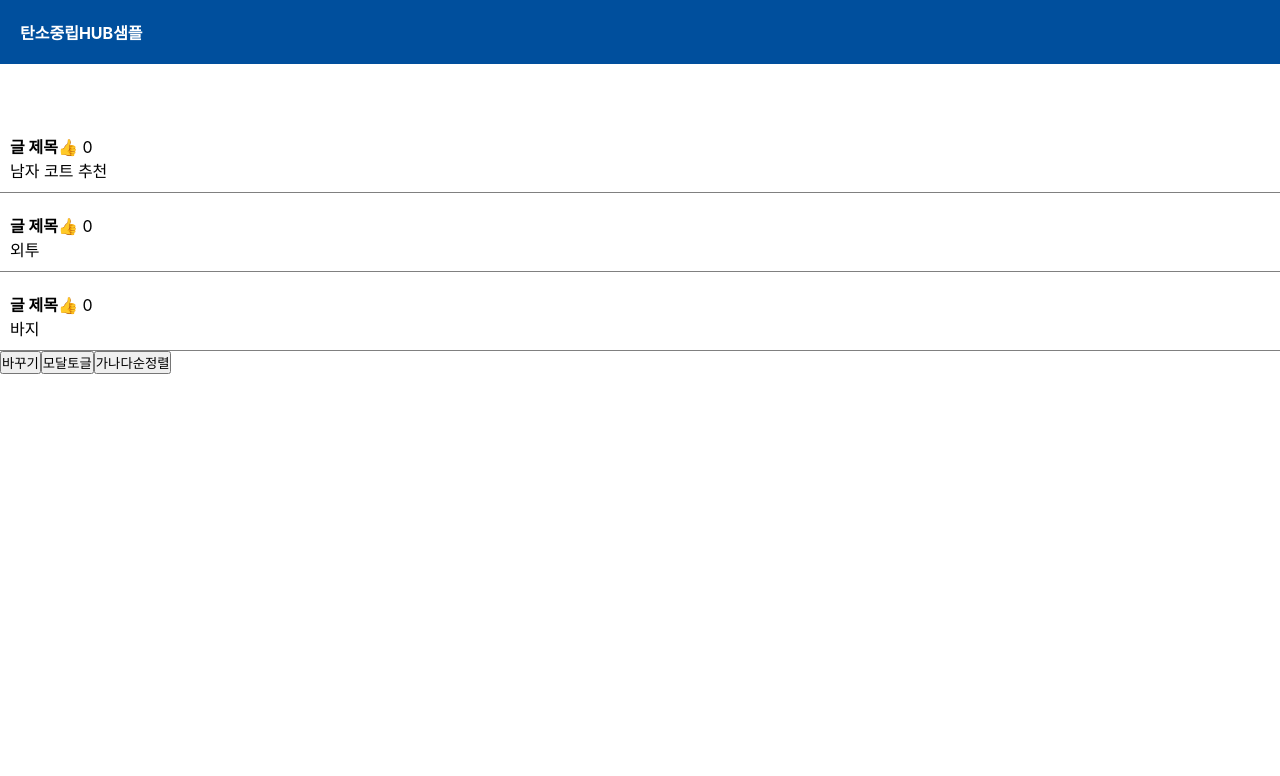
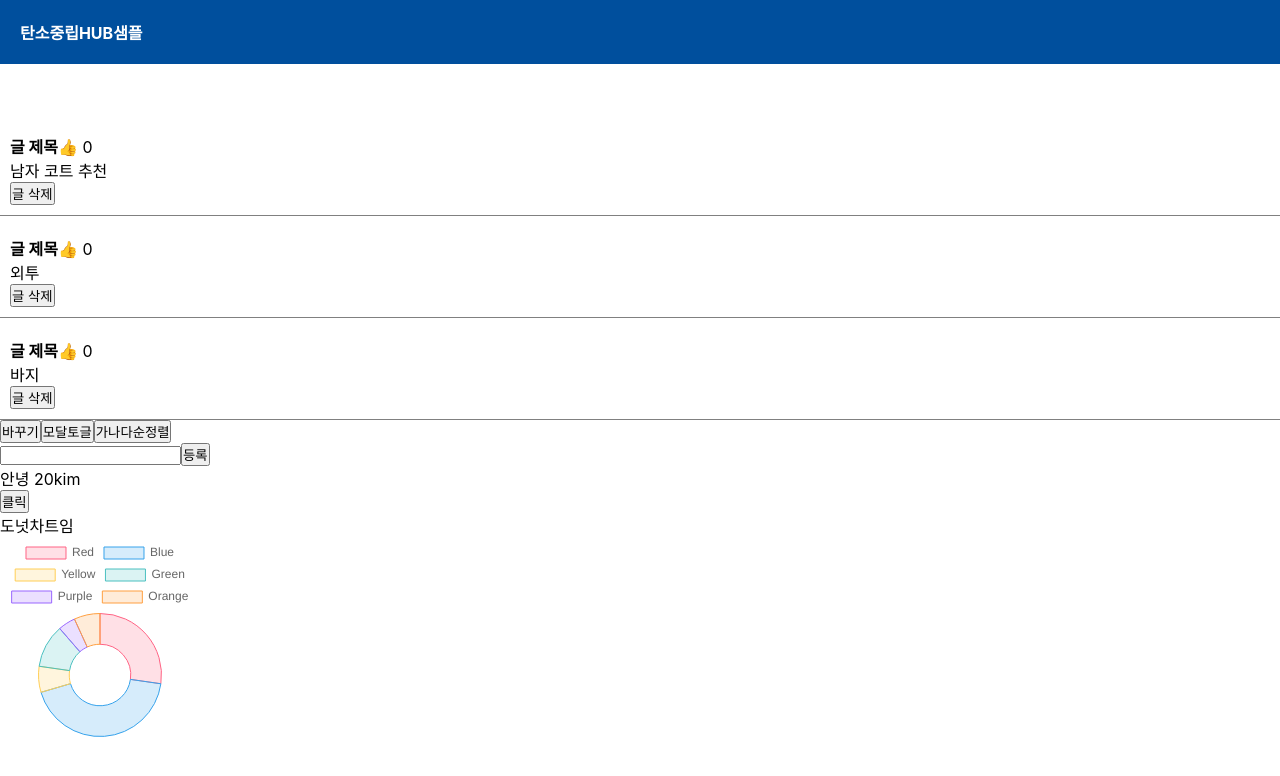
Before and after one commit to dlxorb96/React_study, a React (Create React App) app: page / in a window 1280 px wide. Shown: the top 776 px of the page. Built offline with nearby package versions, Linux system fonts and the light colour scheme.

Commit message:
chart js 추가

```diff
--- a/package.json
+++ b/package.json
@@ -6,7 +6,9 @@
     "@testing-library/jest-dom": "^5.17.0",
     "@testing-library/react": "^13.4.0",
     "@testing-library/user-event": "^13.5.0",
+    "chart.js": "^4.4.1",
     "react": "^18.2.0",
+    "react-chartjs-2": "^5.2.0",
     "react-dom": "^18.2.0",
     "react-scripts": "5.0.1",
     "web-vitals": "^2.1.4"
--- a/src/App.js
+++ b/src/App.js
@@ -2,6 +2,9 @@
 
 import { useState } from 'react';
 import './App.css';
+import React from 'react';
+import Donught from './Chart/Donught';
+
 
 function App() {
 
@@ -18,6 +21,7 @@ function App() {
 
 
   let [title, changeTitle] = useState(["남자 코트 추천", "외투", "바지"]);
+  let [inputValue , setInputValue] = useState("");
 
   // useState에는 ['남자 코트 추천', 함수] 남음
 
@@ -37,14 +41,6 @@ function App() {
 
   return (
     <div className="App">
-      {/* {title.map((e, i)=>{
-        return{
-          <div className='list'>
-            <h4>글 제목</h4>
-            <p>{e[i]}</p>
-          </div>
-        }
-      })} */}
       <div className='header'>
         <h4>탄소중립HUB샘플</h4>
       </div>
@@ -63,6 +59,11 @@ function App() {
                 changeLikeCnt(arr)
                 }}>👍</span> {likeCnt[i]}
               <p>{e}</p>
+              <button onClick={()=>{
+                const copy = [...title]
+                copy.splice(i, 1);
+                changeTitle(copy)
+              }}>글 삭제</button>
             </div>
           )
         })
@@ -97,10 +98,25 @@ function App() {
       }}>
         가나다순정렬
       </button>
+      <div>
+        <input onChange={(e)=>{
+          setInputValue(e.target.value)
+        }}></input>
+        <button onClick={()=>{
+          const copy = [...title];
+          copy.push(inputValue);
+          changeTitle(copy);
+        }}>
+          등록
+        </button>
+      </div>
+
       {
         modal === true ?
           <Modal title={title} changeTitle = {changeTitle} selectedTItle = {selectedTItle} /> : null
       }
+      <Modal2 />
+      <Donught width={"1000px"} height={"200px"}/>
     </div>
   );
 }
@@ -118,4 +134,25 @@ function Modal(props){
   )
 }
 
+class Modal2 extends React.Component{
+  constructor(props){
+    super(props);
+    this.state ={
+      name : "kim",
+      age: 20
+
+    }
+  }
+  render(){
+    return(
+      <div>
+        <div>안녕 {this.state.age}{this.state.name}</div>
+        <button onClick={()=>{
+          this.setState({age:21})
+        }}>클릭</button>
+      </div>
+    )
+  }
+}
+
 export default App;
--- /dev/null
+++ b/src/Chart/Donught.js
@@ -0,0 +1,59 @@
+import { Chart as ChartJS, ArcElement, Tooltip, Legend } from "chart.js";
+import { Doughnut } from "react-chartjs-2";
+import { useState } from 'react';
+
+ChartJS.register(ArcElement, Tooltip, Legend);
+
+
+function Donught(props){
+    let [chatData, setChatData] = useState([]);
+    let option = {
+        // responsive : true,  // 반응형 여부
+        plugin : {
+            legend : {
+                position : "top"
+            },
+            title : {
+                display : true,
+                text : "도넛차트 테스트"
+            }
+        }
+    }
+    let labels = [1,2,3,4];
+    const data = {
+        labels: ['Red', 'Blue', 'Yellow', 'Green', 'Purple', 'Orange'],
+        datasets: [
+          {
+            label: '# of Votes',
+            data: [12, 19, 3, 5, 2, 3],
+            backgroundColor: [
+              'rgba(255, 99, 132, 0.2)',
+              'rgba(54, 162, 235, 0.2)',
+              'rgba(255, 206, 86, 0.2)',
+              'rgba(75, 192, 192, 0.2)',
+              'rgba(153, 102, 255, 0.2)',
+              'rgba(255, 159, 64, 0.2)',
+            ],
+            borderColor: [
+              'rgba(255, 99, 132, 1)',
+              'rgba(54, 162, 235, 1)',
+              'rgba(255, 206, 86, 1)',
+              'rgba(75, 192, 192, 1)',
+              'rgba(153, 102, 255, 1)',
+              'rgba(255, 159, 64, 1)',
+            ],
+            borderWidth: 1,
+          },
+        ],
+      };
+
+    return(
+        <div style={{width : props.width, height : props.height}}>
+            도넛차트임
+            <Doughnut data={data} />
+
+        </div>
+    )
+}
+
+export default Donught;
```
Also changed, not shown: 1 other file (tests, documents, lock files or other folders).
